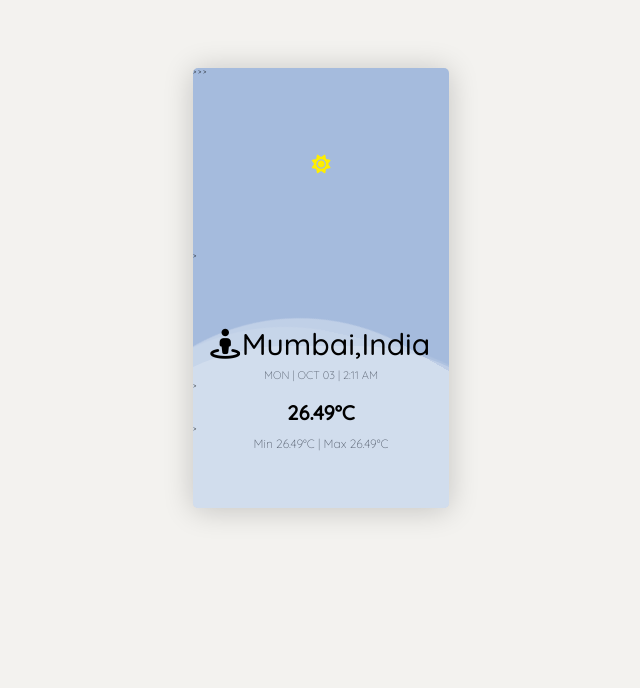
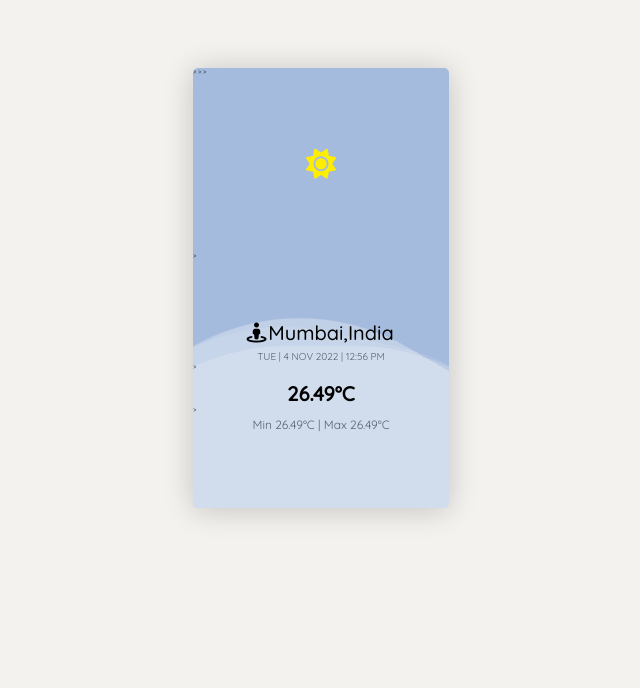
Before and after one commit to Snehal-Wohlig/Weather-App, a website: page index.html in a window 1280 px wide. Shown: the part 112-800 px from the top of the page, without its empty margins (319-959 px from the left). Drawn offline with Linux system fonts and the light colour scheme.

Commit message:
add real time date and temp

```diff
--- a/home.html
+++ b/index.html
@@ -3,7 +3,7 @@
 <head>
    <meta charset="UTF-8">
    <meta http-equiv="X-UA-Compatible" content="IE=edge">
-   <meta name="viewport" content="width=device-width, initial-scale=1.0 ">
+   <meta name="viewport" content="width=device-width, initial-scale=1.0">
    <link rel="stylesheet" href="https://cdnjs.cloudflare.com/ajax/libs/font-awesome/6.2.0/css/all.min.css" integrity="sha512-xh6O/CkQoPOWDdYTDqeRdPCVd1SpvCA9XXcUnZS2FmJNp1coAFzvtCN9BmamE+4aHK8yyUHUSCcJHgXloTyT2A==" crossorigin="anonymous" referrerpolicy="no-referrer" />
 
    <style>
@@ -104,10 +104,10 @@
       }
 
       .location {
-        margin-top: 1.5rem;
+        margin-top: 1rem;
         text-align: center;
         font-weight: 800;
-        font-size: 3rem;
+        font-size: 2rem;
         font-weight:500
       }
 
@@ -128,8 +128,8 @@
         text-align: center;
         margin-top: 0.5rem;
         color: #57606f;
-        font-size: 1.1rem;
-        font-weight: 300;
+        font-size: 1.0rem;
+        font-weight: 400;
         text-transform: uppercase;
       }
 
@@ -142,7 +142,7 @@
       .tempmin_max {
         text-align: center;
         margin-top: 0.3rem;
-        font-weight: 300;
+        font-weight: 400;
         font-size: 1.2rem;
         color: #57606f;
       }
@@ -152,7 +152,7 @@
         display: flex;
         justify-content: center;
         align-items: center;
-        font-size: 3em;
+        font-size: 3rem;
       }
 
       #weathercon .fas {
@@ -162,7 +162,7 @@
 
       @keyframes fas-anime {
         from {
-          transform: scale(2.0);
+          transform: scale(1.1);
         }
         to {
           transform: scale(1.8);
@@ -223,5 +223,42 @@
 
       </div>
    </div>
+   <script>
+    const currentDate =document.getElementById("date")
+    let weathercon = document.getElementById("weathercon")
+
+    const tempStatus ="Clouds";
+
+    let getCurrentDay = () => {
+      const weekday = ["Sun","Mon","Tue","Wed","Thu","Fri","Sat"];
+      let currentTime = new Date();
+      let day=weekday[currentTime.getDay()]
+      return day
+    };
+    let getCurrentTime=() => {
+      const months = ["Jan","Feb","Mar","Apr","May","Jun","Jul","Aug","Sep","Oct","Nov","Dec"];
+      let now =new Date();
+      let date = now.getDate();
+      let month = months[now.getMonth()+1] ;
+      let year =now.getFullYear();
+
+
+      let hours =now.getHours();
+      let minute=now.getMinutes();
+
+      let periods="AM";
+
+      if(hours >11){
+        periods="PM";
+        if(hours > 12) hours -= 12 ;
+
+      }
+      if(minute<10){
+        minute ="0" + minute;
+      }
+      return `${date} ${month} ${year} | ${hours}:${minute} ${periods}`
+    };
+    currentDate.innerHTML = getCurrentDay() +  " | "  + getCurrentTime()
+   </script>
 </body>
 </html>
```
Also changed, not shown: index.js (+8 -0 lines), package.json (added, +23 -0 lines), 1 other file.
